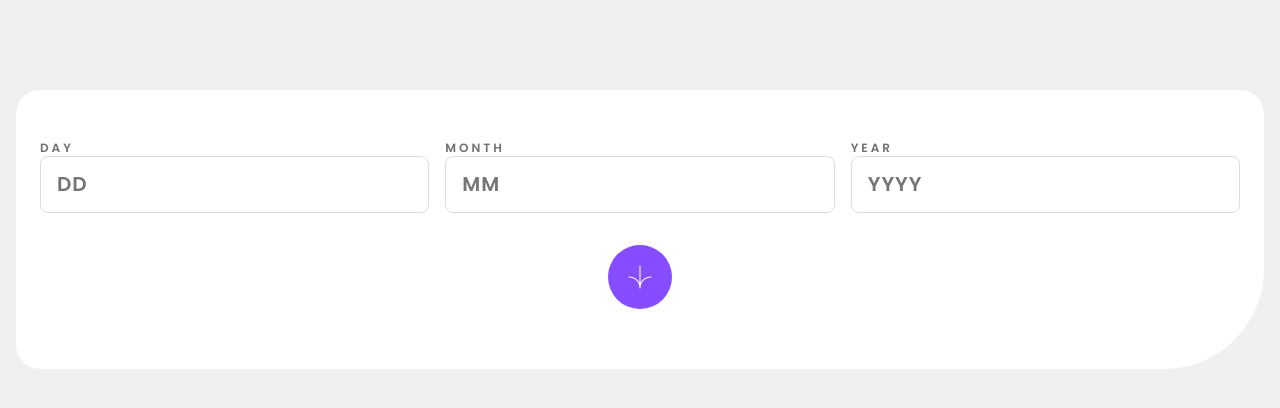
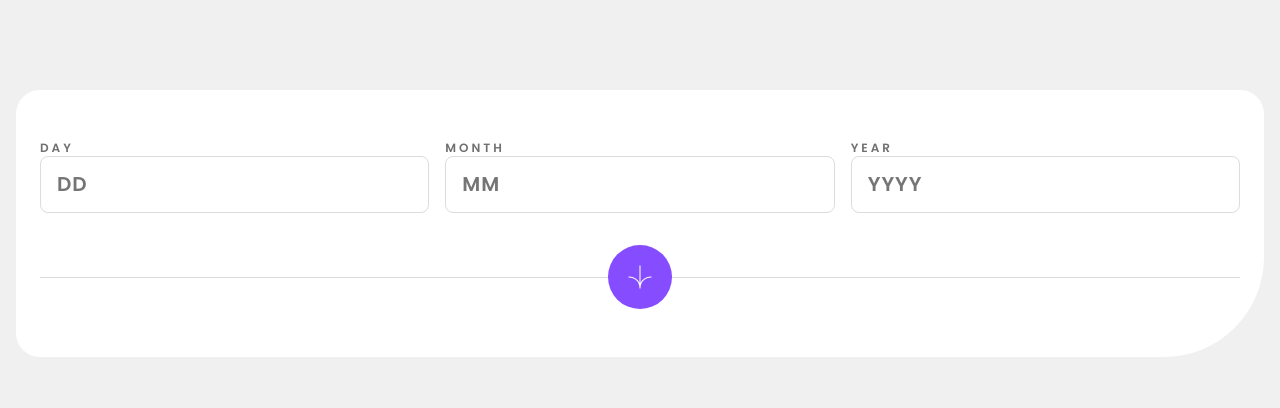
Before and after one commit to VeseMir2k/age-calculator-app, a Vue app: page / in a window 1280 px wide. Shown: the top 408 px of the page. Built offline with nearby package versions, Linux system fonts and the light colour scheme.

Commit message:
📝 (calculatorAgeForm.scss): Update grid-template-rows property to improve layout of the form 📝 (calculatorAgeForm.scss): Add styling for a line separator in the form 📝 (CalculatorAgeForm.vue): Add a span element to create a visual line separator in the form

```diff
--- a/src/assets/scss/components/_calculatorAgeForm.scss
+++ b/src/assets/scss/components/_calculatorAgeForm.scss
@@ -2,7 +2,7 @@
   display: grid;
   gap: 32px 16px;
   grid-template-columns: repeat(3, 1fr);
-  grid-template-rows: repeat(2, 1fr);
+  grid-template-rows: 1fr auto;
 
   &__label {
     @include HeadingS-mobile;
@@ -20,6 +20,7 @@
   }
 
   &__button {
+    position: relative;
     grid-column: 1/4;
     grid-row: 2/3;
     width: 64px;
@@ -35,4 +36,12 @@
       height: 24px;
     }
   }
+  span {
+    width: 100%;
+    height: 1px;
+    background-color: $line-color;
+    grid-column: 1/4;
+    grid-row: 2/3;
+    align-self: center;
+  }
 }
--- a/src/components/CalculatorAgeForm.vue
+++ b/src/components/CalculatorAgeForm.vue
@@ -6,6 +6,7 @@
     <button class="form__button button">
       <img class="form__button__icon" src="../assets/images/icon-arrow.svg" alt="" />
     </button>
+    <span></span>
   </form>
 </template>
 
```
